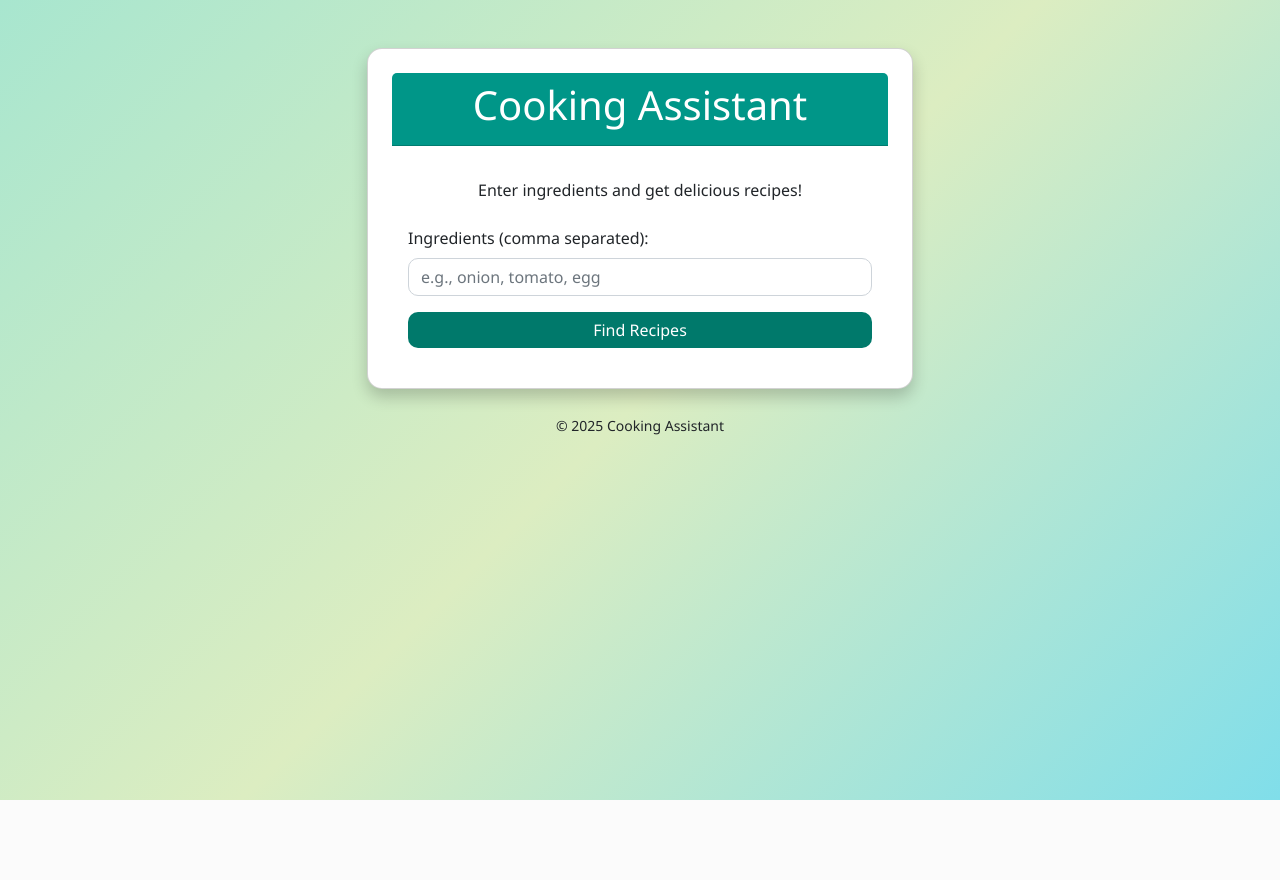
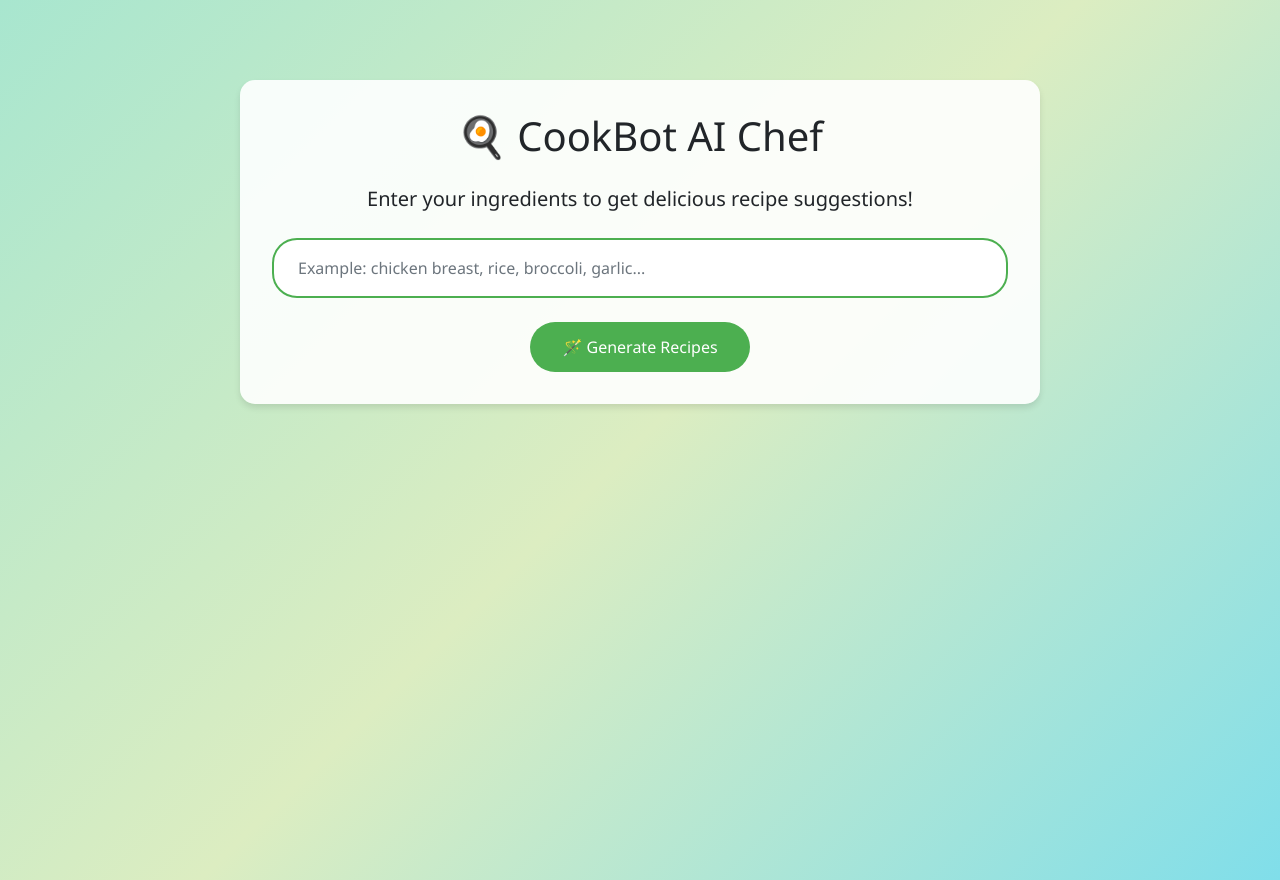
Before and after one commit to Viole15/cookhelp, a Flask app: page / in a window 1280 px wide. Before the commit the page ends 800 px from the top, so only its background shows below. Run offline with Flask 3, Linux system fonts and the light colour scheme.

Commit message:
Update index.html

```diff
--- a/templates/index.html
+++ b/templates/index.html
@@ -2,64 +2,64 @@
 <html lang="en">
 <head>
   <meta charset="UTF-8">
-  <title>Cooking Assistant</title>
+  <title>CookBot - AI Recipe Generator</title>
   <link rel="stylesheet" href="https://cdn.jsdelivr.net/npm/bootstrap@5.2.3/dist/css/bootstrap.min.css">
   <style>
     body {
       background: linear-gradient(135deg, #a8e6cf, #dcedc1, #80deea);
       min-height: 100vh;
-      font-family: 'Segoe UI', Tahoma, Geneva, Verdana, sans-serif;
+      font-family: 'Segoe UI', sans-serif;
     }
-    .card {
+    .main-container {
+      max-width: 800px;
+      margin: 5rem auto;
+      padding: 2rem;
+      background: rgba(255, 255, 255, 0.9);
       border-radius: 15px;
-      box-shadow: 0 8px 16px rgba(0, 0, 0, 0.2);
-    }
-    .card-header {
-      background-color: #009688;
-      color: #fff;
-      border-top-left-radius: 15px;
-      border-top-right-radius: 15px;
-    }
-    .btn-custom {
-      background-color: #00796b;
-      border: none;
-      border-radius: 10px;
-    }
-    .btn-custom:hover {
-      background-color: #004d40;
+      box-shadow: 0 4px 6px rgba(0, 0, 0, 0.1);
     }
     .form-control {
-      border-radius: 10px;
+      border-radius: 25px;
+      padding: 1rem 1.5rem;
+      border: 2px solid #4CAF50;
+    }
+    .btn-submit {
+      background: #4CAF50;
+      color: white;
+      padding: 0.8rem 2rem;
+      border-radius: 25px;
+      transition: all 0.3s ease;
+      border: none;
+    }
+    .btn-submit:hover {
+      transform: translateY(-2px);
+      box-shadow: 0 4px 15px rgba(76, 175, 80, 0.4);
+    }
+    .title-icon {
+      font-size: 2.5rem;
+      margin-bottom: 1rem;
     }
   </style>
 </head>
 <body>
-  <div class="container py-5">
-    <div class="row justify-content-center">
-      <div class="col-lg-6">
-        <div class="card p-4">
-          <div class="card-header text-center mb-3">
-            <h1>Cooking Assistant</h1>
-          </div>
-          <div class="card-body">
-            <p class="text-center mb-4">Enter ingredients and get delicious recipes!</p>
-            <form action="/search" method="post">
-              <div class="mb-3">
-                <label for="ingredients" class="form-label">Ingredients (comma separated):</label>
-                <input type="text" class="form-control" id="ingredients" name="ingredients" placeholder="e.g., onion, tomato, egg">
-              </div>
-              <div class="d-grid">
-                <button type="submit" class="btn btn-custom text-white">Find Recipes</button>
-              </div>
-            </form>
-          </div>
-        </div>
-        <div class="text-center mt-4">
-          <small>&copy; 2025 Cooking Assistant</small>
-        </div>
+  <div class="main-container">
+    <h1 class="text-center mb-4">🍳 CookBot AI Chef</h1>
+    <p class="text-center mb-4 lead">Enter your ingredients to get delicious recipe suggestions!</p>
+
+    <form method="POST">
+      <div class="mb-4">
+        <input type="text"
+               name="ingredients"
+               class="form-control"
+               placeholder="Example: chicken breast, rice, broccoli, garlic..."
+               required>
       </div>
-    </div>
+      <div class="text-center">
+        <button type="submit" class="btn btn-submit">
+          🪄 Generate Recipes
+        </button>
+      </div>
+    </form>
   </div>
-  <script src="https://cdn.jsdelivr.net/npm/bootstrap@5.2.3/dist/js/bootstrap.bundle.min.js"></script>
 </body>
 </html>
```
